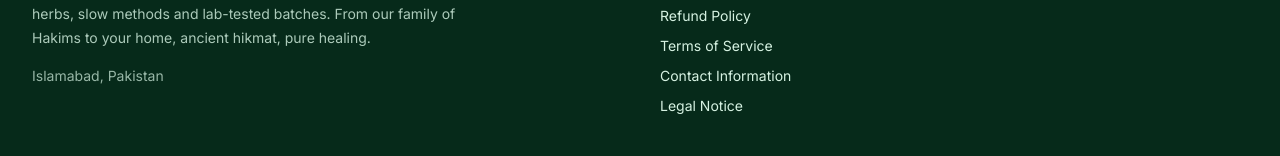
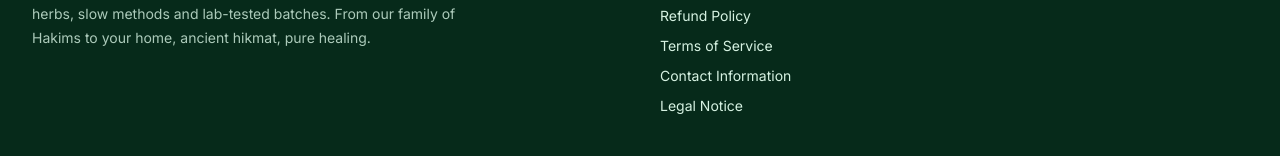
Before and after one commit to htc85235-jpg/tibb-a-unani, a Next.js app: page / in a window 1280 px wide. Shown: the part 4474-4630 px from the top of the page. Built offline with nearby package versions, Linux system fonts and the light colour scheme; a web font is replaced by a local one.

Commit message:
footer: remove address line from About column (client request)

```diff
--- a/src/components/Footer.tsx
+++ b/src/components/Footer.tsx
@@ -16,7 +16,6 @@ export default function Footer() {
             We prepare time-tested Unani remedies the classical way — pure herbs, slow methods and lab-tested
             batches. From our family of Hakims to your home, {site.tagline.toLowerCase()}.
           </p>
-          <p className="mt-4 text-sm text-brand-100/70">{site.address}</p>
         </div>
 
         {/* Information */}
```
